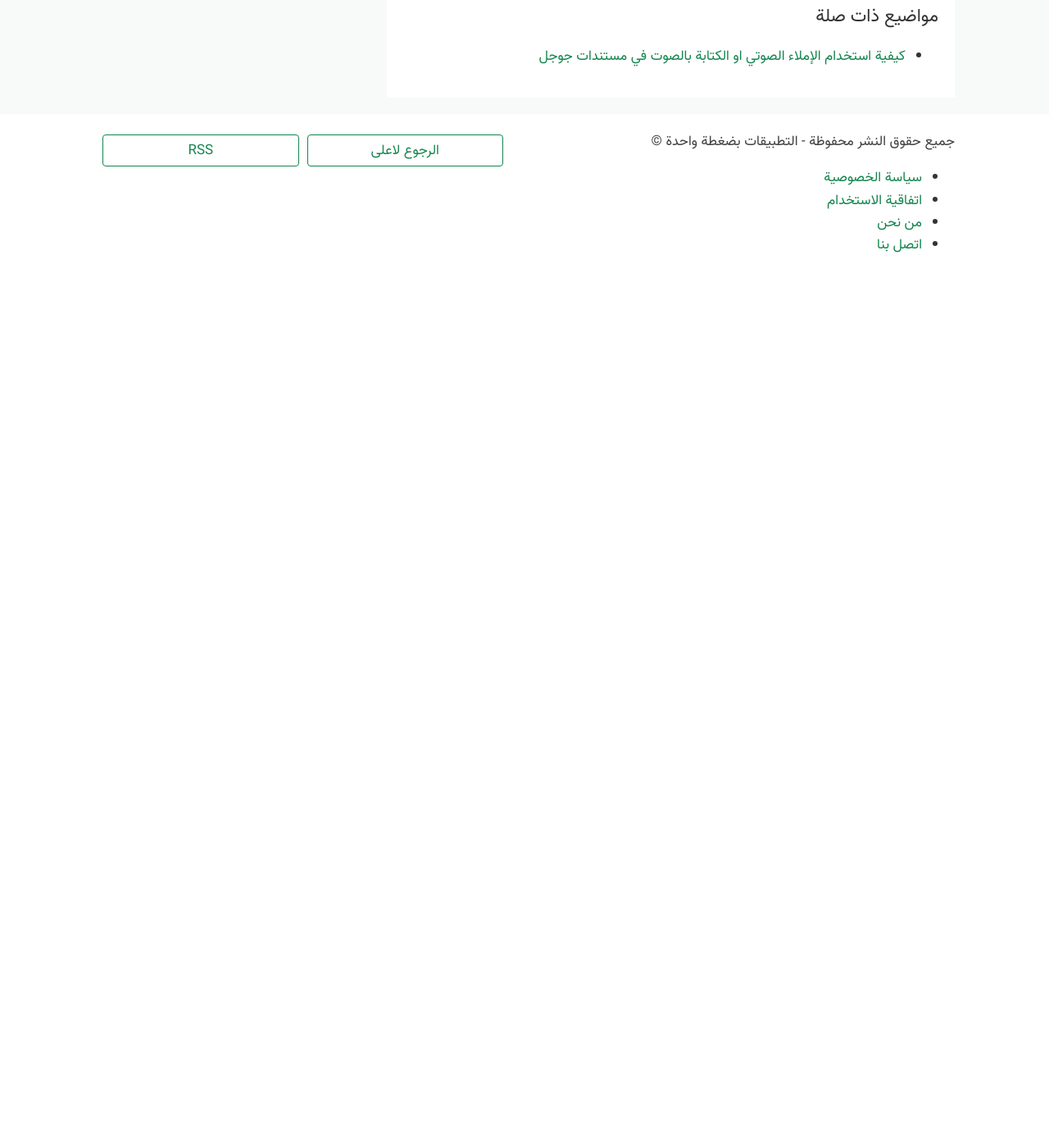
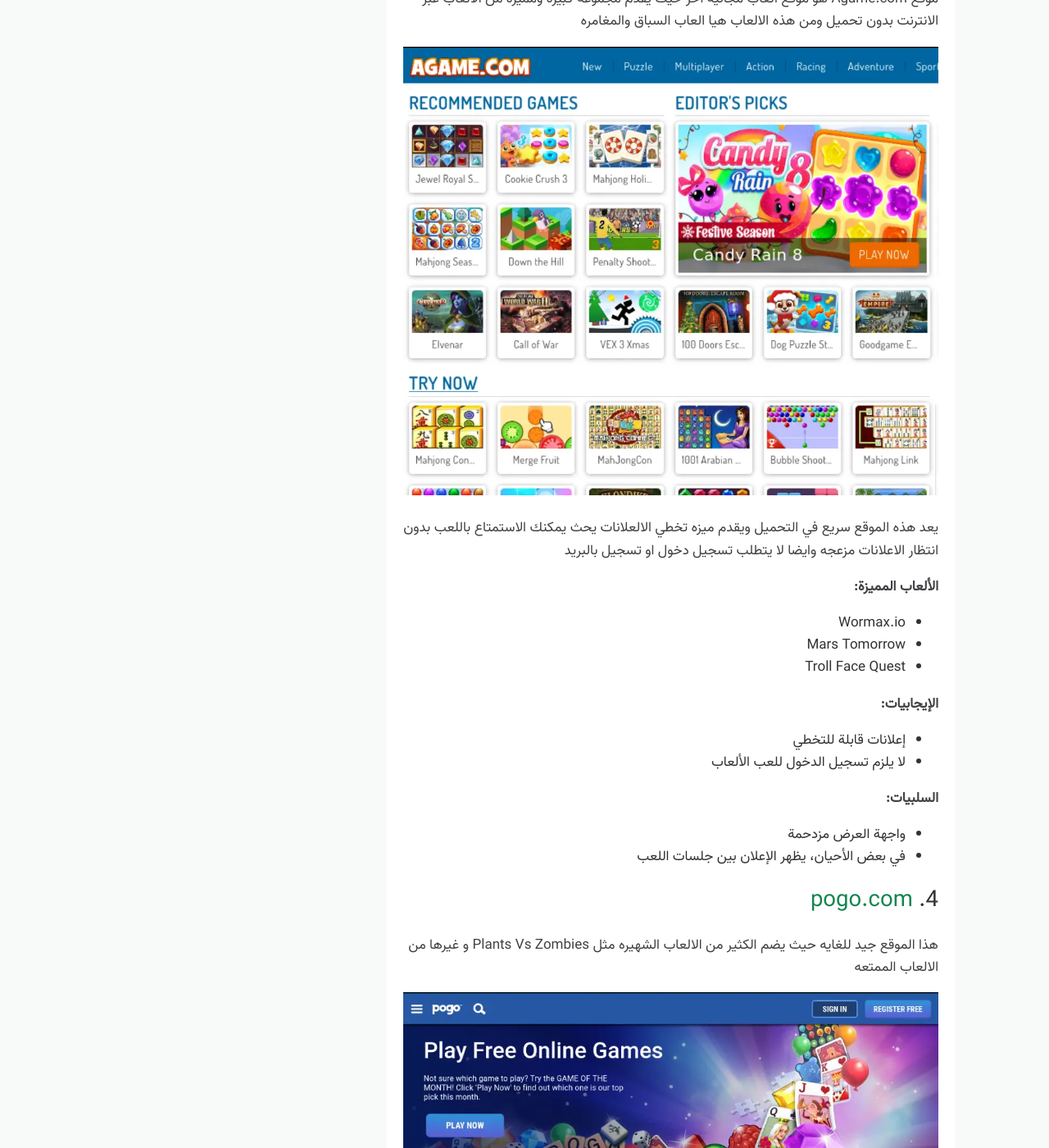
Before and after one commit to apkdown/apkdown.github.io, a Jekyll site: the page built from _posts/2023-12-17-مواقع-العاب-مجانيه-افضل-10-مواقع-العاب-مجانيه-اون-لاين-وبدون-تحميل.md, in a window 1280 px wide and 1400 px high, scrolled down 3308 px. Shown: the whole window at 82% size. Built offline with Jekyll 4.4.1, drawn with Linux system fonts in a browser that asks for light colours; comment, search, counter and statistics services are not loaded; before the commit the page ends 3667 px from its top, so only the background shows below that; some of the changed text lies outside the part shown.

Commit message:
xxxxxxxx

```diff
--- a/_posts/2023-12-17-مواقع-العاب-مجانيه-افضل-10-مواقع-العاب-مجانيه-اون-لاين-وبدون-تحميل.md
+++ b/_posts/2023-12-17-مواقع-العاب-مجانيه-افضل-10-مواقع-العاب-مجانيه-اون-لاين-وبدون-تحميل.md
@@ -15,7 +15,7 @@
  يمكنك بالتأكيد الاستمتاع بتجربة لعب جيدة على هذه المواقع. بهذا إليك  10 موقعًا لألعاب الإنترنت المجانية
 
 
- ## 1. [kongregate.com](http://kongregate.com/)
+## 1. [kongregate.com](http://kongregate.com/)
 
 يحتوي هذا الموقع علي العديد من الالعاب مثل العاب السيارات والعاب الاكشن , واجهت الموقع سهله الاستخدام
 
@@ -61,3 +61,51 @@
 
 **السلبيات:**
 - في بعض الأحيان، يمكن أن يتعطل مشغل اللعبة
+
+
+## 3. [agame.com](https://www.agame.com/)
+
+موقع Agame.com هو موقع العاب مجانيه اخر حيث يقدم مجموعه كبيره ومميزه من الالعاب عبر الانترنت بدون تحميل ومن هذه الالعاب هيا العاب السباق والمغامره
+
+![مواقع العاب مجانيه](/assets/posts/مواقع-العاب-مجانيه-افضل-10-مواقع-العاب-مجانيه-اون-لاين-وبدون-تحميل/agame.webp){: .is-full-width}
+
+
+يعد هذه الموقع سريع في التحميل ويقدم ميزه تخطي الالعلانات يحث يمكنك الاستمتاع باللعب بدون انتظار الاعلانات  مزعجه وايضا لا يتطلب تسجيل دخول او تسجيل بالبريد
+
+
+
+**الألعاب المميزة:**
+- Wormax.io
+- Mars Tomorrow
+- Troll Face Quest
+
+**الإيجابيات:**
+- إعلانات قابلة للتخطي
+- لا يلزم تسجيل الدخول للعب الألعاب
+
+**السلبيات:**
+- واجهة العرض مزدحمة
+- في بعض الأحيان، يظهر الإعلان بين جلسات اللعب
+
+
+## 4. [pogo.com](https://www.pogo.com/)
+
+هذا الموقع جيد للغايه حيث يضم الكثير من الالعاب الشهيره مثل Plants Vs Zombies و غيرها من الالعاب الممتعه
+
+![مواقع العاب مجانيه](/assets/posts/مواقع-العاب-مجانيه-افضل-10-مواقع-العاب-مجانيه-اون-لاين-وبدون-تحميل/pogo.webp){: .is-full-width}
+
+هذا الموقع يطلب منك التسجيل ببريد الكتروني للاستخدام الموقع ولكن هذه ليست بهمه صعبه حيث ان التسجيل سهل للغايه و يستحق التجربه
+
+
+**الألعاب المميزة:**
+- World Whomp HD
+- Poppit! HD
+- Spades HD
+
+**الإيجابيات:**
+- تتوفر عناوين ألعاب شهيرة
+- الالعاب عاليه الجوده وايضا الصوره ممتازه مع الالغاز الممتعه
+
+**السلبيات:**
+- شاشات التحميل طويلة جدًا
+- يُطلب تسجيل الدخول للعديد من الألعاب
```
Also changed, not shown: assets/posts/مواقع-العاب-مجانيه-افضل-10-مواقع-العاب-مجانيه-اون-لاين-وبدون-تحميل/agame.webp (added), assets/posts/مواقع-العاب-مجانيه-افضل-10-مواقع-العاب-مجانيه-اون-لاين-وبدون-تحميل/pogo.webp (added).
